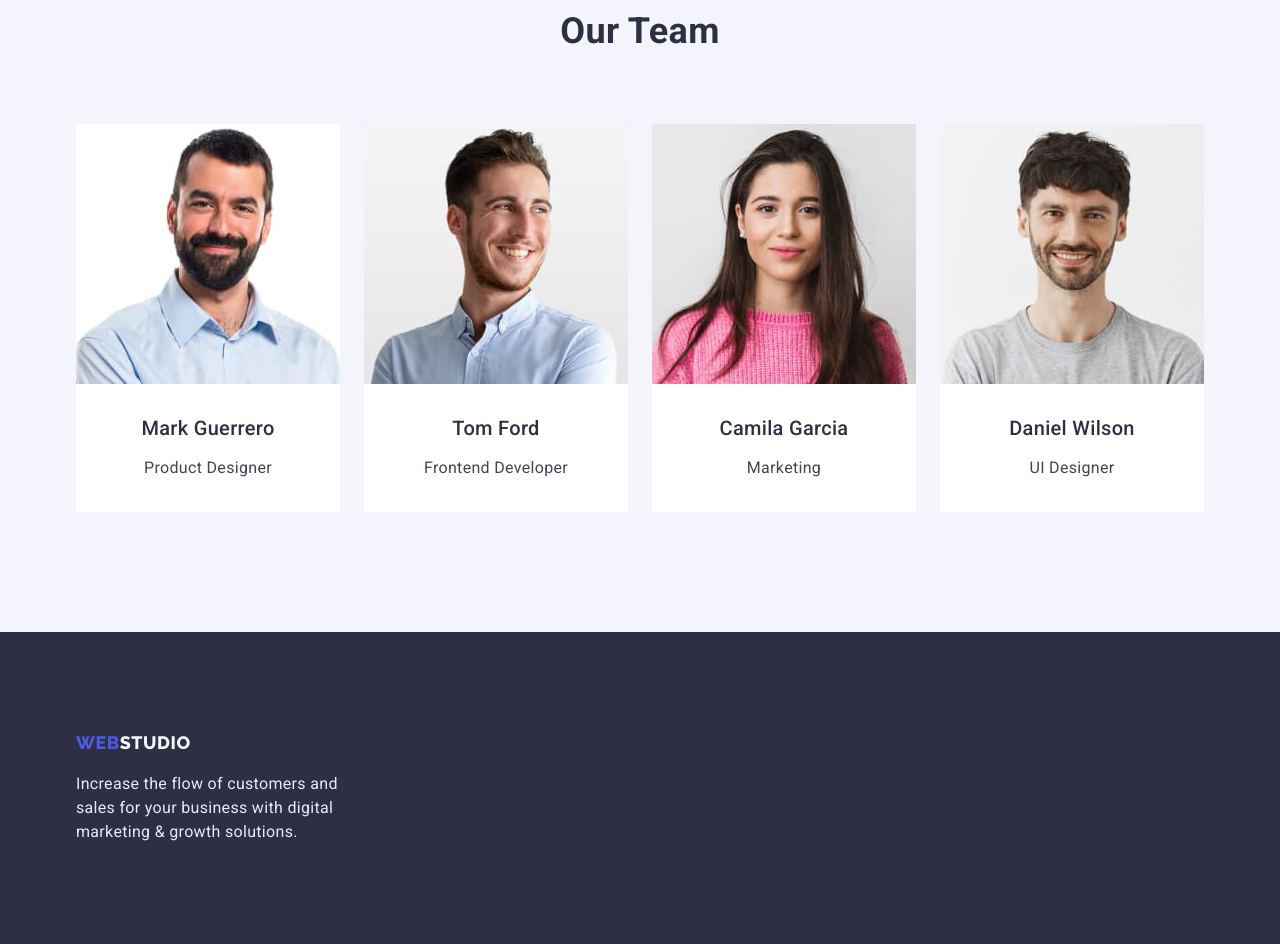
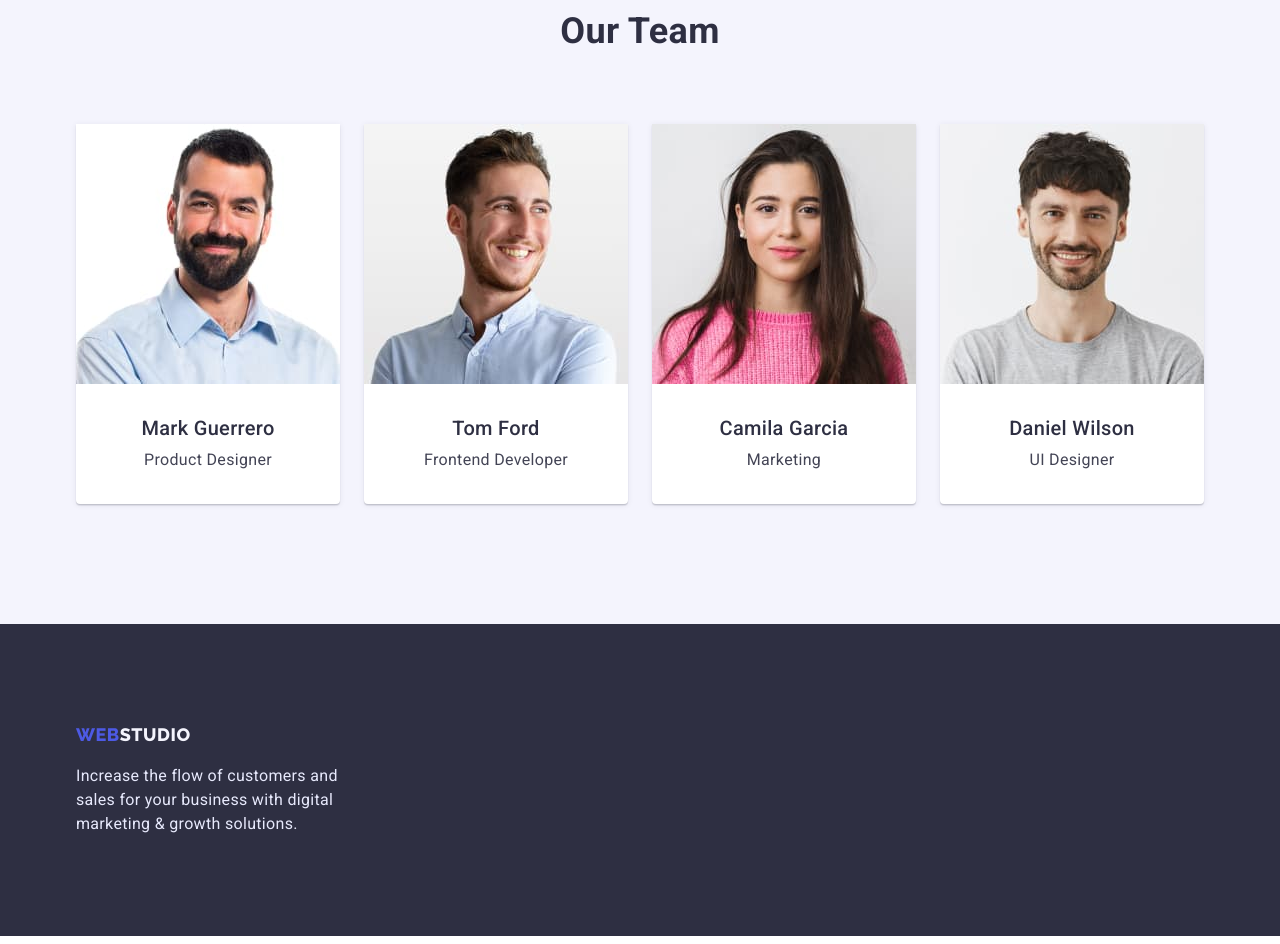
Before and after one commit to maksymsher/goit-markup-hw-03, a plain HTML site: page index.html in a window 1280 px wide. Shown: the part 1680-2624 px from the top of the page. Drawn offline with nearby package versions, Linux system fonts and the light colour scheme.

Commit message:
Update styles.css

```diff
--- a/css/styles.css
+++ b/css/styles.css
@@ -257,6 +257,9 @@ font-family: "Raleway", sans-serif;
 
 .our-team-list {
   background-color: var(--background);
+  border-radius: 0px 0px 4px 4px;
+  box-shadow: 0px 2px 1px 0px #2E2F4214, 0px 1px 1px 0px #2E2F4229, 0px 1px 6px 0px #2E2F4214;
+
 }
 
 
@@ -268,7 +271,7 @@ font-weight: 700;
 color: var(--dark);
 text-align: center;
 text-transform: capitalize;
-padding-bottom: 72px;
+margin-bottom: 72px;
 }
 
 .section-three-items{
@@ -279,6 +282,7 @@ padding-bottom: 72px;
 
 .our-team-box{
   padding-top: 120px;
+  padding-bottom: 120px;
   background-color: var(--our-team-back)
 }
 .our-team-box .our-team-title{
@@ -292,14 +296,14 @@ padding-bottom: 72px;
 
 .our-team-title{
   text-align: center;
-  padding-bottom: 72px;
+  margin-bottom: 72px;
   text-transform: capitalize;
 }
 
 .our-team-items{
   display: flex;
   gap: 24px;
-  padding-bottom: 120px;
+
 }
 
 .our-team-items .main-description-title{
@@ -310,8 +314,8 @@ padding-bottom: 72px;
 
 .our-team-items .main-description-text{
   text-align: center;
-  padding-top: 8px;
-  padding-bottom: 32px;
+  margin-top: 8px;
+  margin-bottom: 32px;
 
 }
 
@@ -352,7 +356,7 @@ color: var(--our-team-back);
   font-size: 16px;
   line-height: 1.5;
   color: var(--footer-text);
-  padding-top: 16px;
+  margin-top: 16px;
 }
 
 
@@ -367,7 +371,7 @@ color: var(--our-team-back);
 
   justify-content: center;
   gap: 24px;
-  border: none;
+
 }
 
 .btn-text{
@@ -379,7 +383,7 @@ color: var(--our-team-back);
 .button-list .btn-text {
 
   font-family: "Roboto", sans-serif;
-  text-decoration: none;
+
   font-weight: 500;
   font-size: 16px;
   line-height: 1.5;
@@ -395,6 +399,12 @@ color: var(--primary-brand);
 .button-list .btn-text:is(:hover, :focus) {
   background-color: var(--focus-blue);
   color: var(--background);
+  box-shadow:0px 2px 2px 0px #0000001F, 0px 2px 1px 0px #00000014, 0px 3px 1px 0px #0000001A;
+
+
+
+
+
 
 
 }
```
